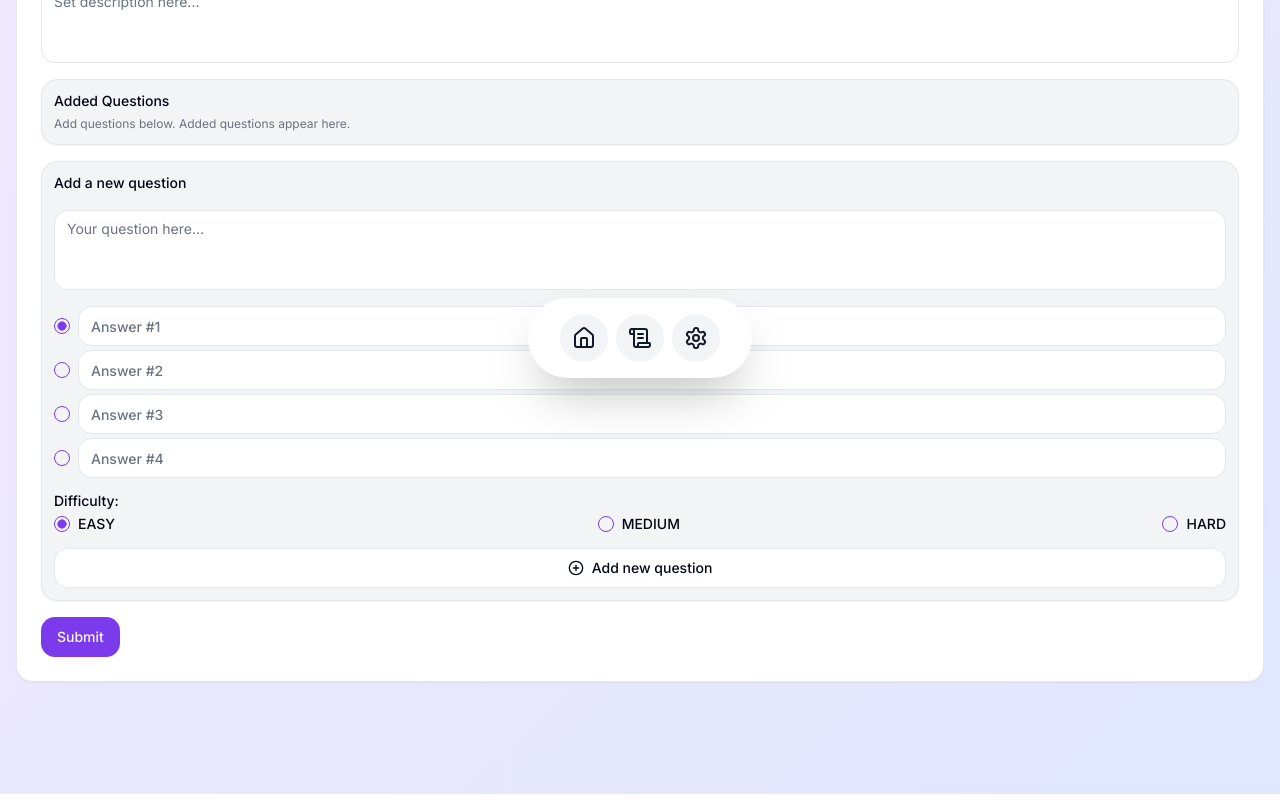
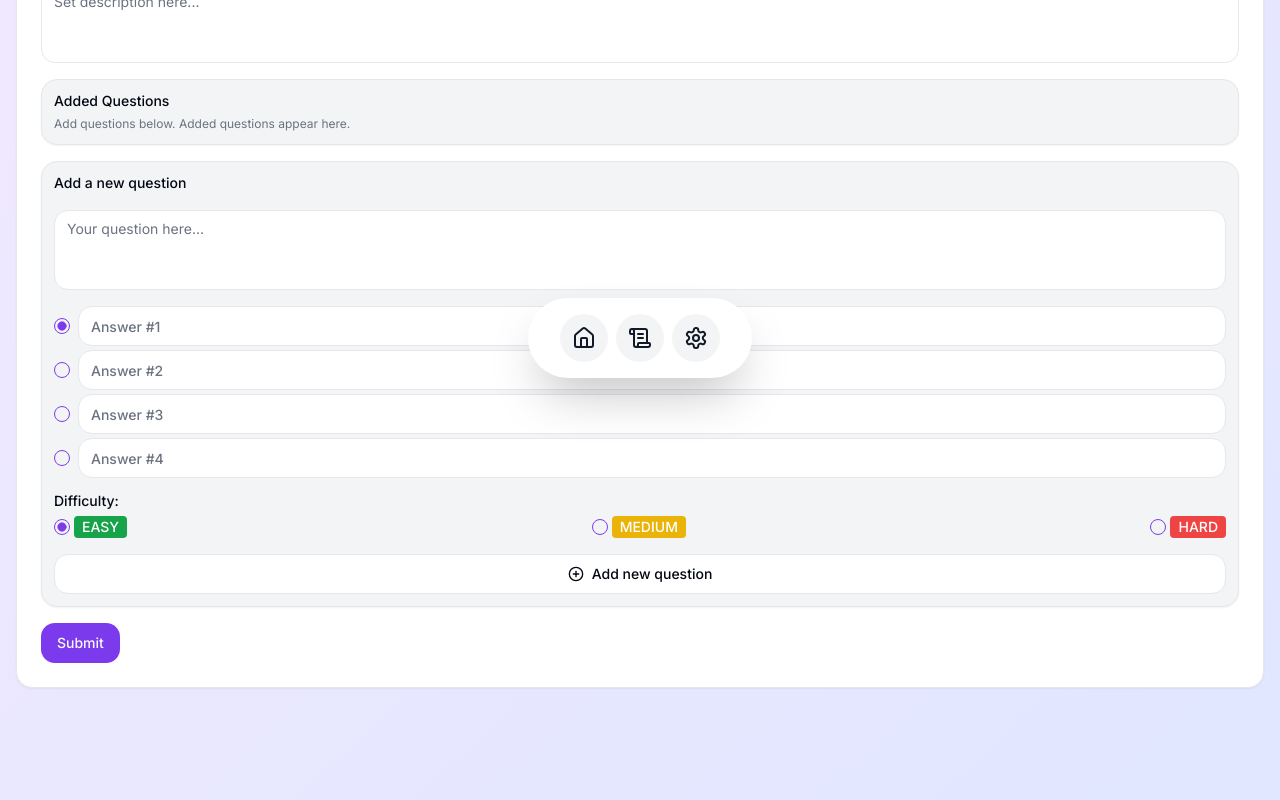
Before and after one commit to sheikhameen/pearl-quest, a Next.js app: page /sets/new in a window 1280 px wide. Shown: the part 406-1206 px from the top of the page. Built offline with nearby package versions, Linux system fonts and the light colour scheme.

Commit message:
Feat: add colour coded difficulties

```diff
--- a/src/app/(main)/sets/new/page.tsx
+++ b/src/app/(main)/sets/new/page.tsx
@@ -227,12 +227,26 @@ const Page = () => {
               )}
               {questions.map((question) => (
                 <Card key={question.id} className="py-2 px-3 shadow-none">
+                  <CardHeader className="p-0 space-y-0 flex-row items-center justify-between">
                     <CardTitle className="text-md leading-tight">
                       <span className="text-muted-foreground/50 mr-1.5">
                         {parseInt(question.id) + 1}.
                       </span>
                       {question.text}
                     </CardTitle>
+                    <div
+                      className={cn(
+                        "text-xs font-semibold text-white px-1 rounded",
+                        question.difficulty === "EASY"
+                          ? "bg-green-600"
+                          : question.difficulty === "MEDIUM"
+                          ? "bg-yellow-500"
+                          : "bg-destructive"
+                      )}
+                    >
+                      {question.difficulty}
+                    </div>
+                  </CardHeader>
                   <CardContent className="p-0 pt-2 text-xs font-semibold grid grid-cols-2 gap-1">
                     {question.answers.map((answer, index) => (
                       <div
@@ -321,14 +335,26 @@ const Page = () => {
                 }}
               >
                 <Label>Difficulty:</Label>
-                <div className="flex gap-2 justify-between">
+                <div className="flex gap-2 justify-between flex-wrap">
                   {difficulties.map((difficulty) => (
                     <div
                       key={difficulty}
-                      className="flex items-center space-x-2"
+                      className="flex items-center space-x-1"
                     >
                       <RadioGroupItem value={difficulty} id={difficulty} />
-                      <Label htmlFor={difficulty}>{difficulty}</Label>
+                      <Label
+                        htmlFor={difficulty}
+                        className={cn(
+                          difficulty === "EASY"
+                            ? "bg-green-600"
+                            : difficulty === "MEDIUM"
+                            ? "bg-yellow-500"
+                            : "bg-destructive",
+                          "px-2 py-1 rounded text-white cursor-pointer"
+                        )}
+                      >
+                        {difficulty}
+                      </Label>
                     </div>
                   ))}
                 </div>
```
Lines whose indentation alone changed are shown as unchanged.
